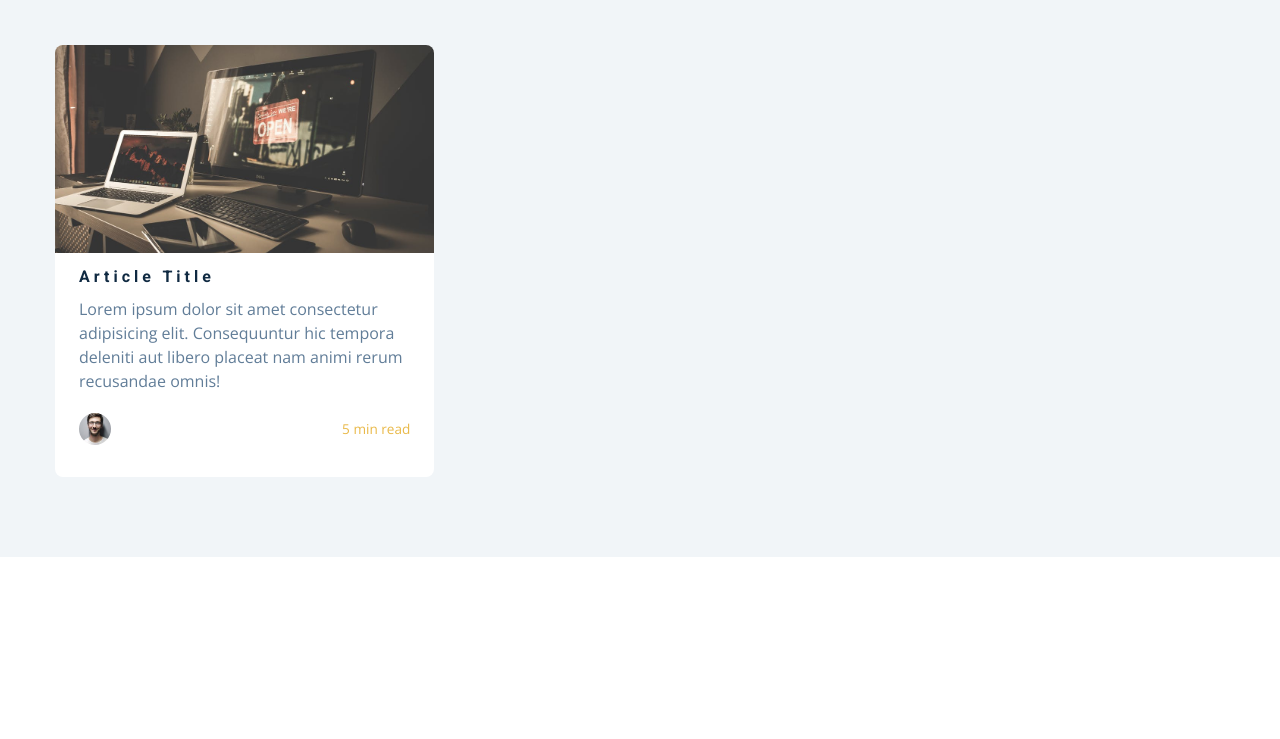
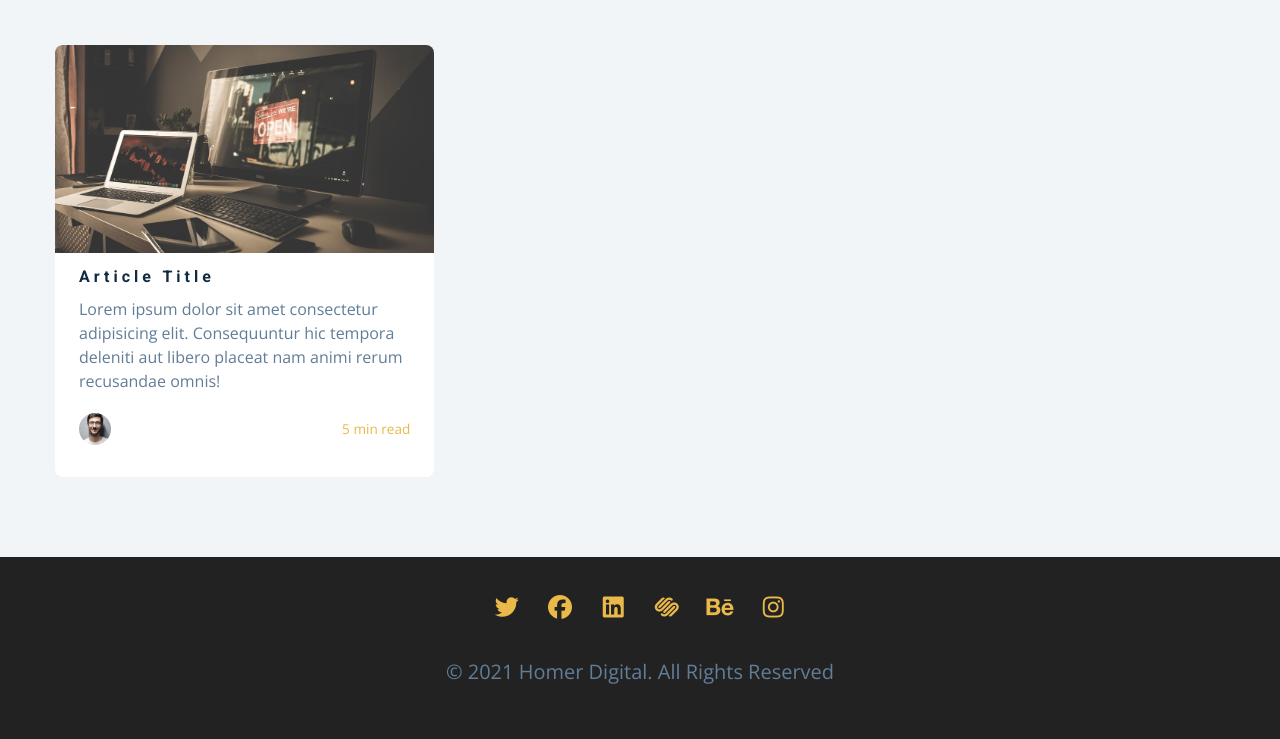
Before and after one commit to VladiVK/css-grid-portfolio, a plain HTML site: page index.html in a window 1280 px wide. Shown: the part 6624-7363 px from the top of the page. Before the commit the page ends 7181 px from the top, so only its background shows below. Drawn offline with nearby package versions, Linux system fonts and the light colour scheme.

Commit message:
added Footer html & css

```diff
--- a/css/styles.css
+++ b/css/styles.css
@@ -856,6 +856,25 @@ Blog
 Footer
 ===============
 */
+.footer {
+  display: grid;
+  place-items: center;
+  background: #222;
+  padding-bottom: 2rem;
+}
+.footer .social-icons {
+  margin-bottom: 2rem;
+}
+.footer .social-icon {
+  color: var(--clr-primary-5)
+}
+.footer .social-icon:hover {
+  color: var(--clr-primary-10)
+}
+.footer p {
+  font-size: 1.25rem;
+  text-transform: capitalize;
+}
 /*
 ===============
 Single Page
--- a/index.html
+++ b/index.html
@@ -565,6 +565,47 @@
 </section>
   <!--*************end of  blog *************-->
   <!-- ********** footer ***************-->
+  <footer class="footer">
+
+      <!-- social icons -->
+      <ul class="social-icons">
+        <li>
+          <a class="social-icon" href="https://www.twitter.com" target="_blank">
+            <i class="fab fa-twitter"></i>
+          </a>
+        </li>
+        <li>
+          <a class="social-icon" href="https://www.twitter.com" target="_blank">
+            <i class="fab fa-facebook"></i>
+          </a>
+        </li>
+        <li>
+          <a class="social-icon" href="https://www.twitter.com" target="_blank">
+            <i class="fab fa-linkedin"></i>
+          </a>
+        </li>
+        <li>
+          <a class="social-icon" href="https://www.twitter.com" target="_blank">
+            <i class="fab fa-squarespace"></i>
+          </a>
+        </li>
+        <li>
+          <a class="social-icon" href="https://www.twitter.com" target="_blank">
+            <i class="fab fa-behance"></i>
+          </a>
+        </li>
+        <li>
+          <a class="social-icon" href="https://www.twitter.com" target="_blank">
+            <i class="fab fa-instagram"></i>
+          </a>
+        </li>
+      </ul>
+      <!-- end of social icons -->
+      <p>
+        &copy; <span id="date"></span> homer digital. all rights reserved
+      </p>
+  </footer>
+  <!-- ********** end of footer ***************-->
 
   <script src="./js/app.js"></script>
 </body>
```
